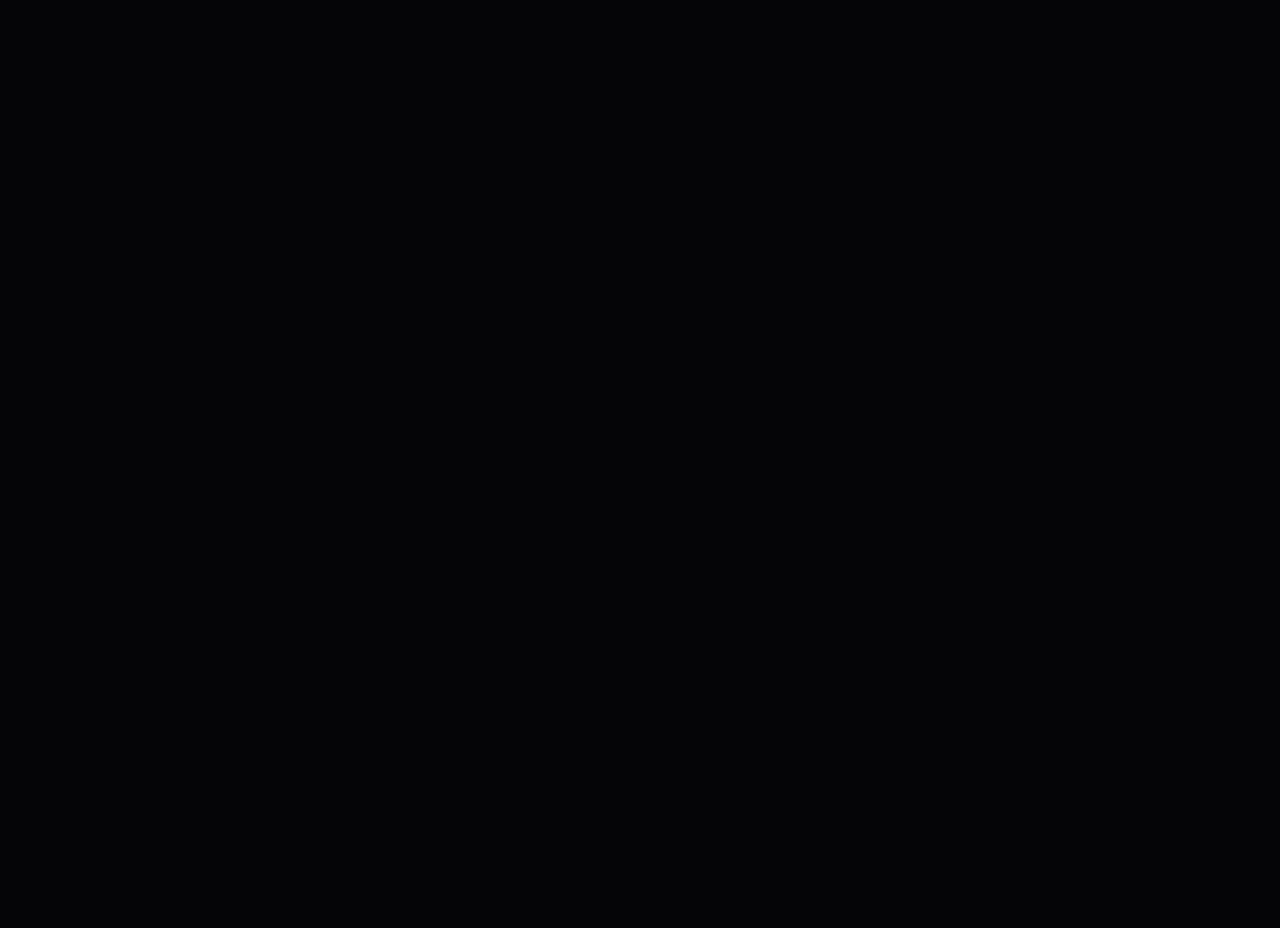
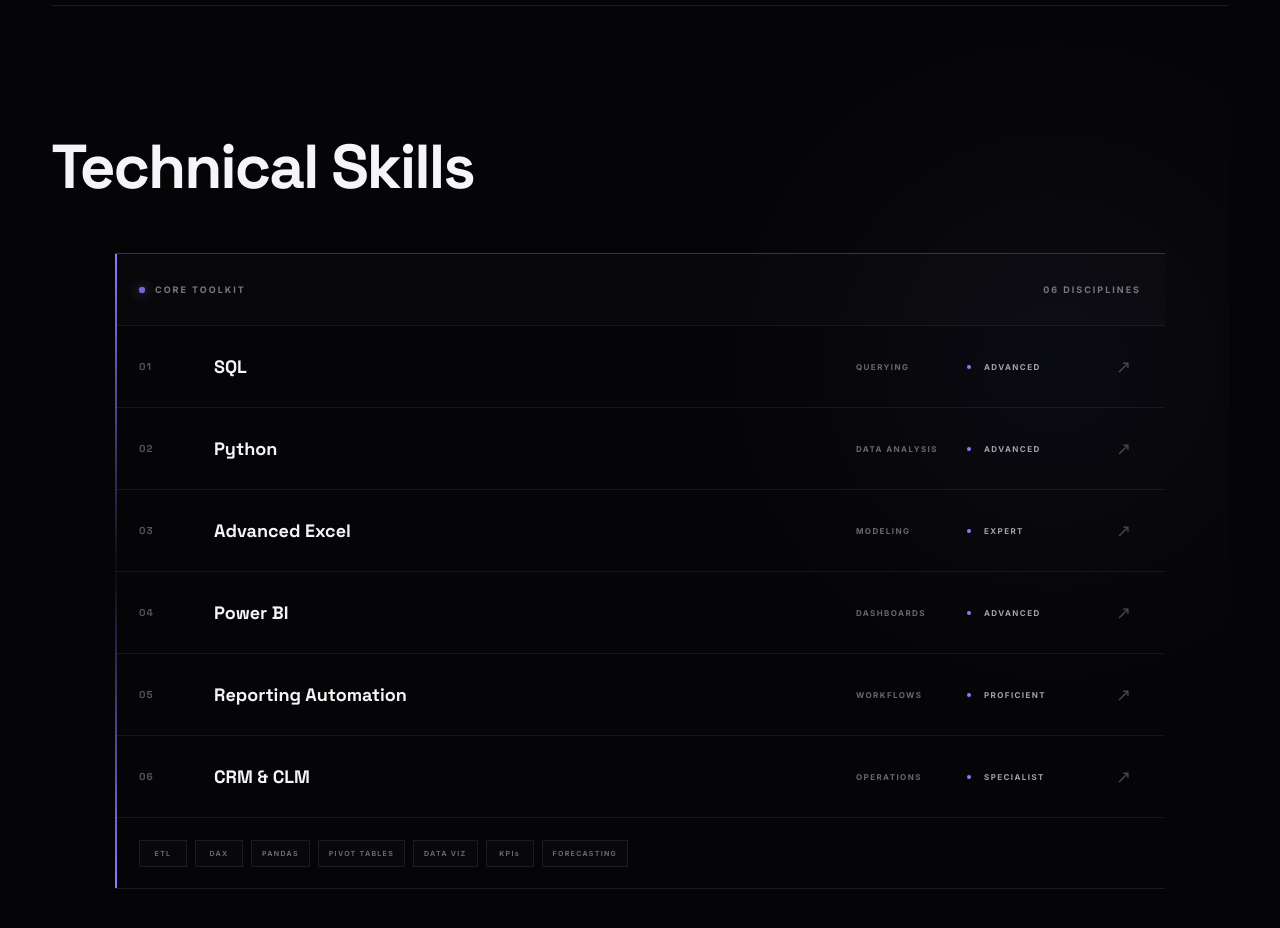
Before and after one commit to Abujar287/abujar-portfolio, a React (Vite) app: page / in a window 1280 px wide. Shown: the part 1500-2428 px from the top of the page. Before the commit the page ends 1505 px from the top, so only its background shows below. Built offline with nearby package versions, Linux system fonts and the light colour scheme.

Commit message:
Add Technical Skills section with scroll-triggered animation

```diff
--- a/src/App.jsx
+++ b/src/App.jsx
@@ -1,14 +1,28 @@
-import { useEffect, useState } from 'react'
+import { useEffect, useRef, useState } from 'react'
 
 const navItems = [
   { id: 'home', label: 'Home' },
   { id: 'about', label: 'About' },
+  { id: 'skills', label: 'Skills' },
   { id: 'experience', label: 'Experience' },
   { id: 'contact', label: 'Contact' },
 ]
 
+const technicalSkills = [
+  { name: 'SQL', category: 'Querying', level: 'Advanced' },
+  { name: 'Python', category: 'Data Analysis', level: 'Advanced' },
+  { name: 'Advanced Excel', category: 'Modeling', level: 'Expert' },
+  { name: 'Power BI', category: 'Dashboards', level: 'Advanced' },
+  { name: 'Reporting Automation', category: 'Workflows', level: 'Proficient' },
+  { name: 'CRM & CLM', category: 'Operations', level: 'Specialist' },
+]
+
+const technicalTags = ['ETL', 'DAX', 'PANDAS', 'PIVOT TABLES', 'DATA VIZ', 'KPIs', 'FORECASTING']
+
 export default function App() {
   const [active, setActive] = useState('home')
+  const [skillsVisible, setSkillsVisible] = useState(false)
+  const skillsRef = useRef(null)
 
   const scrollTo = (id) => {
     const el = document.getElementById(id)
@@ -22,6 +36,22 @@ export default function App() {
     }
     window.addEventListener('scroll', onScroll, { passive: true })
     return () => window.removeEventListener('scroll', onScroll)
+  }, [])
+
+  useEffect(() => {
+    const node = skillsRef.current
+    if (!node) return
+    const observer = new IntersectionObserver(
+      ([entry]) => {
+        if (entry.isIntersecting) {
+          setSkillsVisible(true)
+          observer.disconnect()
+        }
+      },
+      { threshold: 0.25 },
+    )
+    observer.observe(node)
+    return () => observer.disconnect()
   }, [])
 
   return (
@@ -144,6 +174,51 @@ export default function App() {
             </div>
           </div>
         </section>
+
+        <section id="skills" className="section technical-section">
+          <div className="section-title">
+            <h2>Technical Skills</h2>
+          </div>
+          <div
+            ref={skillsRef}
+            className={`technical-showcase${skillsVisible ? ' technical-active' : ''}`}
+          >
+            <div className="technical-top">
+              <div className="technical-heading">
+                <span className="technical-dot" />
+                <span>CORE TOOLKIT</span>
+              </div>
+              <span className="technical-count">{`0${technicalSkills.length} DISCIPLINES`}</span>
+            </div>
+
+            <div className="technical-list">
+              {technicalSkills.map((skill, index) => (
+                <div
+                  key={skill.name}
+                  className="technical-item"
+                  style={{ '--technical-delay': `${index * 0.1}s` }}
+                >
+                  <span className="technical-number">{`0${index + 1}`}</span>
+                  <div className="technical-main">
+                    <span className="technical-name">{skill.name}</span>
+                    <div className="technical-meta">
+                      <span>{skill.category.toUpperCase()}</span>
+                      <i />
+                      <span>{skill.level.toUpperCase()}</span>
+                    </div>
+                  </div>
+                  <span className="technical-arrow">↗</span>
+                </div>
+              ))}
+            </div>
+
+            <div className="technical-footer">
+              {technicalTags.map((tag) => (
+                <span key={tag}>{tag}</span>
+              ))}
+            </div>
+          </div>
+        </section>
       </main>
     </div>
   )
```
